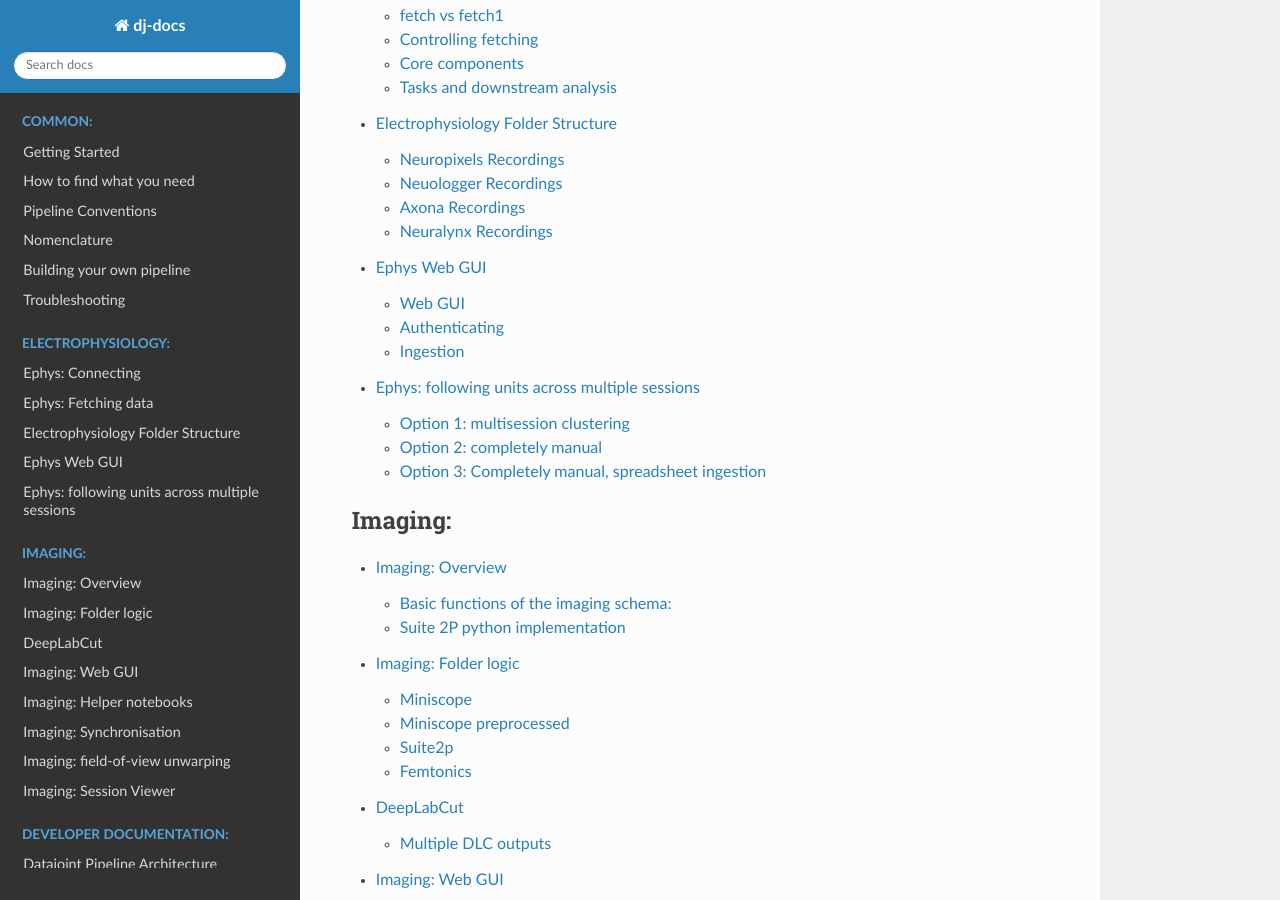
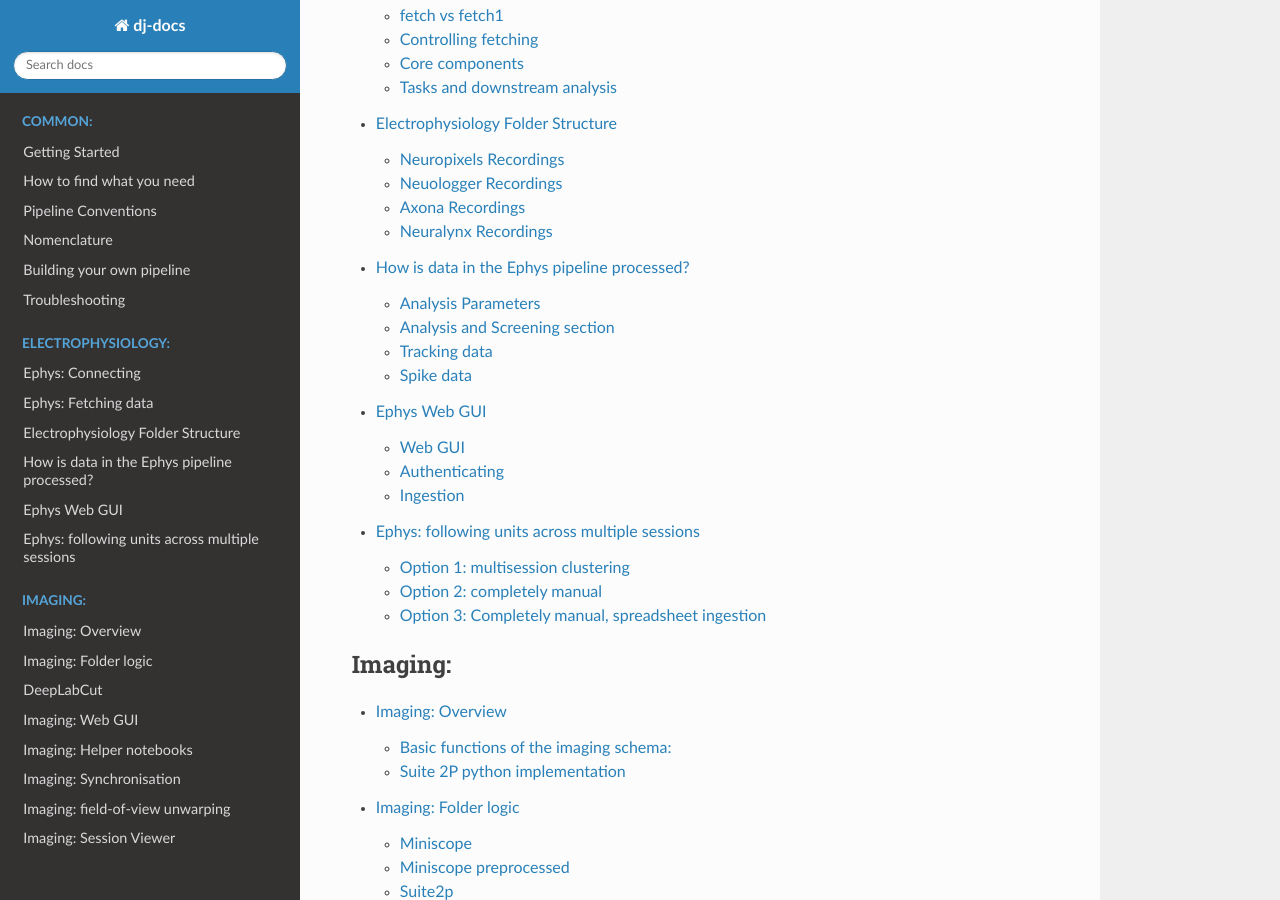
Before and after one commit to kavli-ntnu/dj-docs, a Sphinx documentation site: the page built from docs/index.rst, in a window 1280 px wide and 900 px high, scrolled down 1308 px. Built offline with Sphinx 7.4.7 and the Read the Docs theme 2.0.0, drawn with Linux system fonts in a browser that asks for light colours; some of the changed lines change nothing that is shown.

Commit message:
Add some details on how ephys data is processed

````diff
--- /dev/null
+++ b/docs/ephys/ephys_processing.md
@@ -0,0 +1,64 @@
+## How is data in the Ephys pipeline processed?
+
+Part of the purpose of the pipeline is to perform, and standardise, the post-processing that is applied to all data in our lab.
+
+
+### Analysis Parameters
+
+Users can create and work with as many analysis parameter sets as they would like.
+
+#### Species specific analysis parameter groups
+
+The `analysis` schema supports specieis specific parameter sets. Any parameter set appended either `_rat` or `_mouse` will _only_ apply to animals of that species. Any parameter set _not_ so appended will apply to both species, subject to any other restrictions on that parameter set
+
+
+
+
+### Analysis and Screening section
+
+The analysis and screening section is intended to provide researchers with an overview of their data. It is not intended, nor capable, of entirely replacing your own, specialist, analysis.
+
+
+
+
+### Tracking data
+
+#### Short tracking data
+
+Where there is "missing" tracking data, e.g., where the spike recording began before, or ended after, the position recording, the tracking data is padded to at least the same length via prepended/appended NaN values, in the `processed.Tracking` table and subtables. Consequently, the length of timestamps in `tracking.Tracking` and `tracking.ProcessedTracking is _not_ guaranteed to be the same length.
+
+#### Speed smoothing
+
+Raw position data is extracted from whatever tracking data format is used (e.g. Optitrack, or the Axona or Neuralynx trackers).
+
+Speed data is calculated frame-by-frame by the distance moved divided by the frame rate. Speed data is then smoothed by a [LOESS prediction](https://en.wikipedia.org/wiki/Local_regression).
+
+Speed data is saved after smoothing with a tricubic window determined by the larger of either (0.8s, 32 frames).
+
+The smoothing is extremely computationally intensive for long recordings.
+
+#### Speed and the Walk Filter
+
+ata presented in the `analysis` schema and later (e.g. in `analysis.TaskTracking`, `analysis.TaskSpikesTracking` and then used in screening tools such as ratemaps) have a walk filter applied. The walk filter excludes _all_ data, both positional and spike, for all times at which the animal is moving below a specified speed (specified in the `analysis_param.CellSelectionParams` table in column `speed_cutoff`./ By default, this is 2.5cm/s for mice, and 5cm/s for rats.
+
+The walk filter is calculated using the same LOESS prediction method, but with a longer window: 2.5s. The walk filter is determined as:
+```python
+speed = smooth(raw_speed, 0.8)
+extra_smooth_speed = smooth(raw_speed, 2.5)
+to_include = extra_smooth_speed >= SPEED_CUTOFF
+speed = speed[to_include]
+x_pos = x_pos[to_include]
+...
+```
+
+An unfiltered set of data is available via the `CellSelectionParams` method `default_unfiltered`.
+
+If writing your own analysis, you can:
+* access the filtered data via the `analysis.TaskTracking`, analysis.TaskSpikesTracking` and later tables
+* access the unfiltered data via the `tracking.ProcessedTracking` and `ephys.SpikesTracking` tables, **or** via the `analysis.TaskTracking`, `analysis.TaskSpikesTracking` via the `default_unfiltered` CellSelectionParams method
+* Reproduce the walk filter criteria via the `tracking.ProcessedTracking.SmoothedSpeedForFiltering` table.
+
+
+
+
+### Spike data
--- a/docs/index.rst
+++ b/docs/index.rst
@@ -28,6 +28,7 @@
    ephys/connecting
    ephys/fetching
    ephys/folder_structure
+   ephys/ephys_processing
    ephys/ingestion_webgui
    ephys/multi_sess_units
 
````
